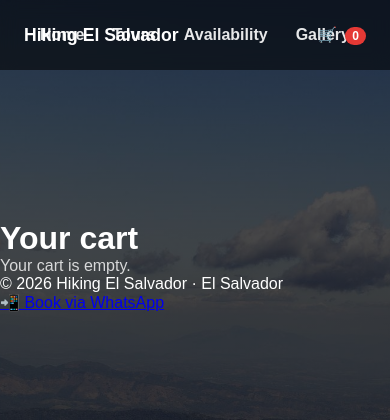
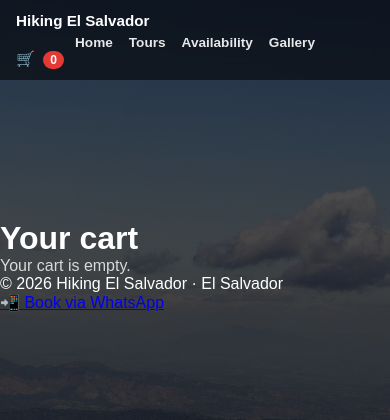
Before and after one commit to Moncada7794/listo-GitHub, a Flask app: page /cart in a window 390 px wide. Shown: the top 420 px of the page. Run offline with Flask 3, Linux system fonts and the light colour scheme; some libraries are stand-ins or nearby versions.

Commit message:
mobile fix

```diff
--- a/app.py
+++ b/app.py
@@ -221,7 +221,7 @@ def create_payment():
     tours_data = load_tours()
 
     # =====================================================
-    # 🛒 CASO 1 — PAGO DESDE CARRITO (MULTI-TOUR)
+    #  CASO 1 — PAGO DESDE CARRITO (MULTI-TOUR)
     # =====================================================
     cart_data = request.form.get("cart_data")
 
@@ -244,7 +244,7 @@ def create_payment():
         product_desc = f"{len(cart)} tours"
 
     # =====================================================
-    # 🎯 CASO 2 — PAGO INDIVIDUAL (TU FLUJO ACTUAL)
+    #  CASO 2 — PAGO INDIVIDUAL ( FLUJO ACTUAL)
     # =====================================================
     else:
         tour_id = int(request.form.get("tour_id"))
@@ -296,7 +296,7 @@ def create_payment():
         return jsonify({"error": "No access_token", "details": token_data}), 400
 
     # =====================================================
-    # 💳 CREAR LINK WOMPI
+    #  CREAR LINK WOMPI
     # =====================================================
     payment_response = requests.post(
         f"{os.getenv('WOMPI_API')}/EnlacePago",
--- a/static/css/style.css
+++ b/static/css/style.css
@@ -464,3 +464,46 @@ body{
     font-size:.75rem;
     margin-left:4px;
 }
+
+/* ================= MOBILE HEADER FIX ================= */
+
+@media (max-width: 768px){
+
+    .main-header{
+        height:auto;
+        padding:12px 16px;
+        flex-wrap:wrap;
+        justify-content:space-between;
+    }
+
+    .header-left{
+        position:static;
+        font-size:.95rem;
+    }
+
+    .main-nav{
+        width:100%;
+        justify-content:center;
+        gap:16px;
+        margin-top:6px;
+        flex-wrap:wrap;
+    }
+
+    .main-nav a{
+        font-size:.85rem;
+    }
+
+    .cart-icon{
+        position:static;
+        font-size:.9rem;
+    }
+}
+
+/* ===== HERO MOBILE TUNING ===== */
+
+@media (max-width: 768px){
+    .hero-content h1{
+        font-size:2.2rem;
+        line-height:1.2;
+    }
+}
```
